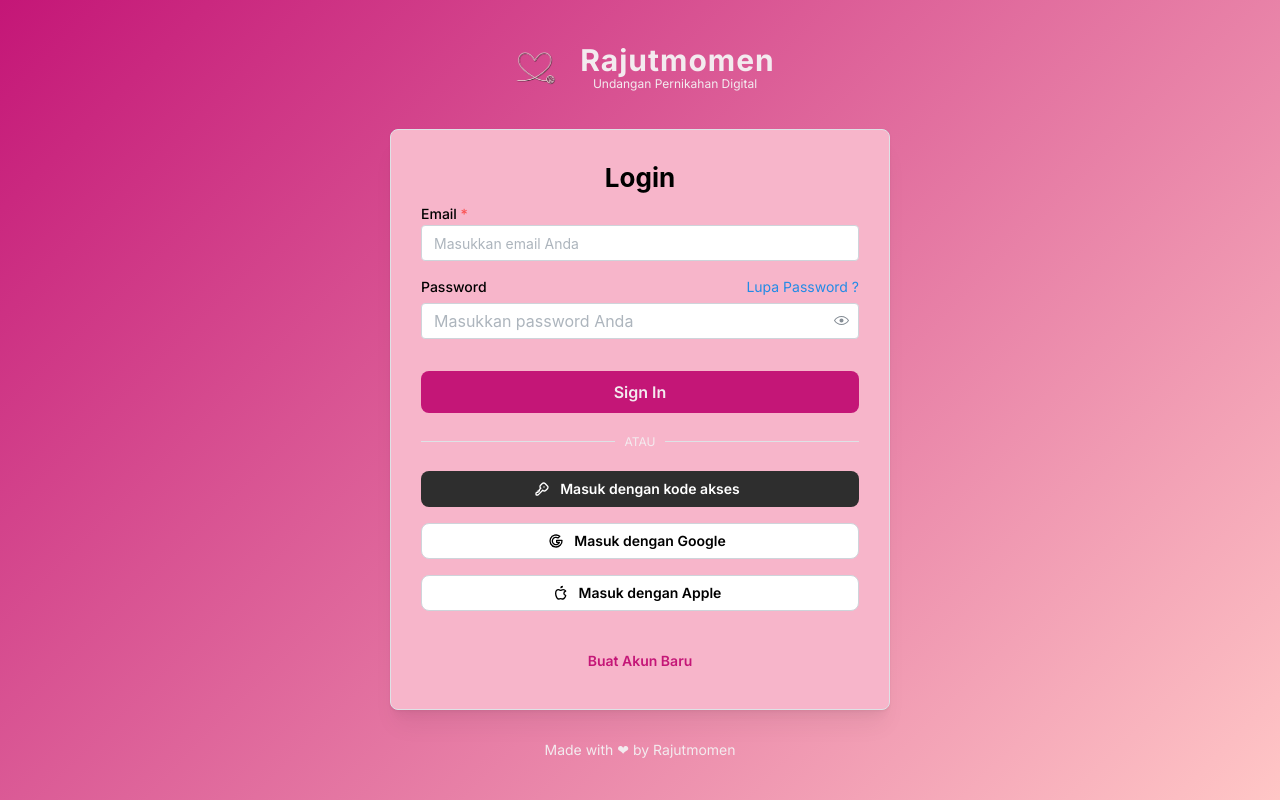
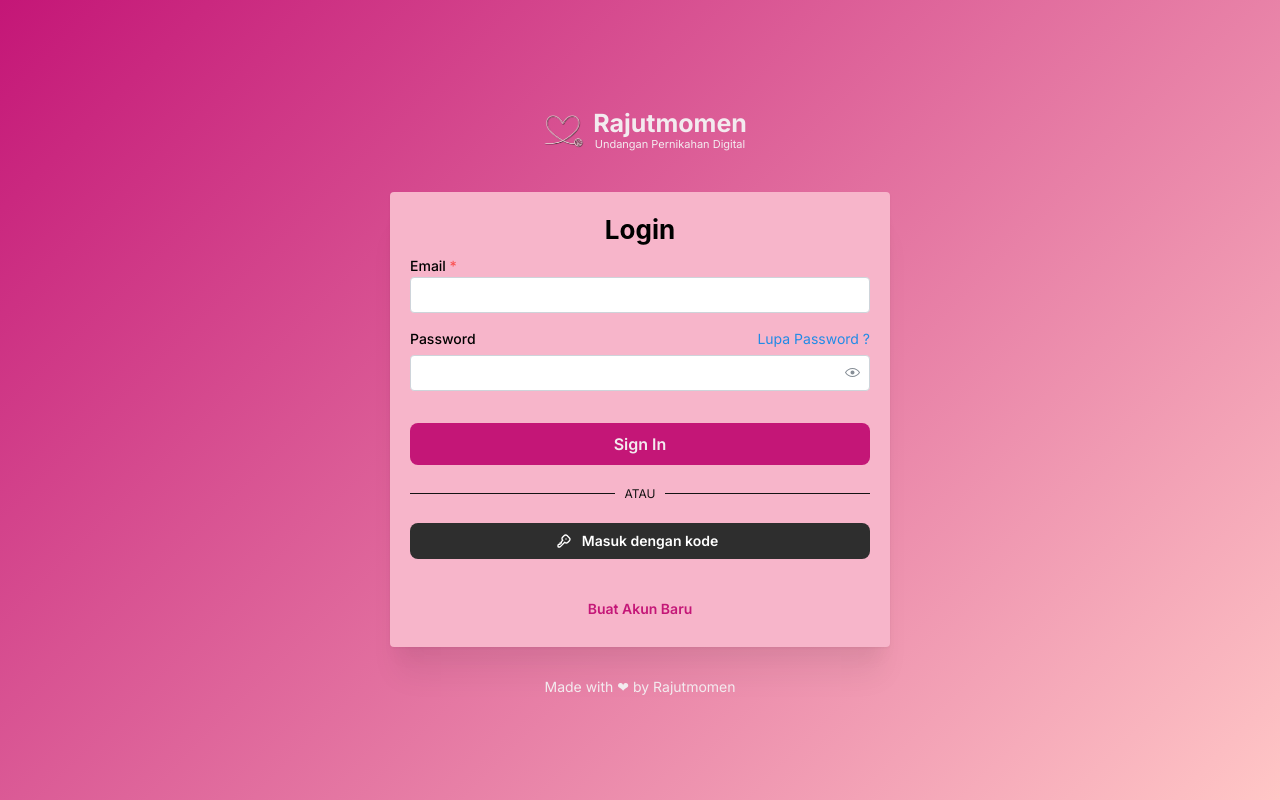
Before and after one commit to Bagasbanuna02/invitation, a Next.js app: page /login in a window 1280 px wide. Built offline with nearby package versions, Linux system fonts and the light colour scheme.

Commit message:
fix authentication

```diff
--- a/src/components/Authentication/share_components/logo_and_brand.tsx
+++ b/src/components/Authentication/share_components/logo_and_brand.tsx
@@ -1,13 +1,12 @@
 import { COLOR } from "@/lib/color-palet";
 import { Center, Group, Image, Stack, Text } from "@mantine/core";
-
-export { LogoAndBrandHeader, LogoAndBrandFooter };
+export { LogoAndBrandFooter, LogoAndBrandHeader };
 
 const LogoAndBrandHeader = () => {
   return (
     <Center mb={30}>
       <Group
-        gap={"xs"}
+        gap={0}
         style={{
           display: "flex",
           alignItems: "center",
@@ -16,21 +15,21 @@ const LogoAndBrandHeader = () => {
       >
         <Image src="/assets/logo2.png" alt="Logo" h={60} w={60} />
 
-        <Stack align="center" gap={0} justify="left">
+        <Stack align="center" gap={0} justify="center">
           <Text
             fw={700}
-            size={"30px"}
-            ml={5}
+            size={"25px"}
+            // ml={5}
             c={COLOR.white}
             style={{
-              letterSpacing: "1px",
+              // letterSpacing: "1px",
             }}
           >
             Rajutmomen
           </Text>
           <Text
             style={{
-              fontSize: "12px",
+              fontSize: "11px",
             }}
             c={COLOR.white}
           >
--- /dev/null
+++ b/src/components/Authentication/share_components/styles_auth.tsx
@@ -0,0 +1,23 @@
+import { MantineStyleProp } from "@mantine/core";
+import { COLOR } from "@/lib/color-palet";
+
+export { styleBoxAuth, stylePaperAuth };
+
+const styleBoxAuth: MantineStyleProp = {
+  minHeight: "100vh",
+  background: `linear-gradient(135deg, ${COLOR.pink} 0%, ${COLOR.pinkSoft} 100%)`,
+  display: "flex",
+  //   flex: 1,
+  //   margin: "0px",
+  padding: "40px 20px ",
+  alignItems: "center",
+  justifyContent: "center",
+};
+
+const stylePaperAuth: MantineStyleProp = {
+  radius: "md",
+  withBorder: true,
+  backgroundColor: COLOR.pinkLight,
+  transition: "all 0.3s ease",
+  padding: "20px",
+};
--- a/src/components/Authentication/ui_login.tsx
+++ b/src/components/Authentication/ui_login.tsx
@@ -8,6 +8,7 @@ import {
   Container,
   Divider,
   Group,
+  Modal,
   Paper,
   PasswordInput,
   Stack,
@@ -16,12 +17,17 @@ import {
   Title,
 } from "@mantine/core";
 import { useForm } from "@mantine/form";
-import { IconBrandApple, IconBrandGoogle, IconKey } from "@tabler/icons-react";
+import { useDisclosure } from "@mantine/hooks";
+import { IconKey } from "@tabler/icons-react";
 import Link from "next/link";
-import { LogoAndBrandFooter, LogoAndBrandHeader } from "./share_components/logo_and_brand";
-
+import {
+  LogoAndBrandFooter,
+  LogoAndBrandHeader,
+} from "./share_components/logo_and_brand";
+import { styleBoxAuth, stylePaperAuth } from "./share_components/styles_auth";
 
 export default function UILogin() {
+  const [opened, { open, close }] = useDisclosure(false);
   const form = useForm({
     initialValues: {
       email: "",
@@ -40,44 +46,15 @@ export default function UILogin() {
   };
 
   return (
-    <Box
-      style={{
-        minHeight: "100vh",
-        // backgroundColor: COLOR.pinkSoft,
-        background: `linear-gradient(135deg, ${COLOR.pink} 0%, ${COLOR.pinkSoft} 100%)`,
-        display: "flex",
-        alignItems: "center",
-        justifyContent: "center",
-        padding: "20px",
-      }}
-    >
+    <Box style={styleBoxAuth}>
       <Container size="xl">
         {/* Logo */}
-        {/* <Box ta="center" mb={40}>
-          <Group justify="center" mb={10}>
-            <IconHeartFilled size={40} color={COLOR.white} />
-          </Group>
-          <Stack>
-            <Text size="xl" fw={700} c={COLOR.pink}>
-              Rajutmomen
-            </Text>
-            <Text size="sm" c={COLOR.pink}>
-              online wedding invitation
-            </Text>
-          </Stack>
-        </Box> */}
+
         <LogoAndBrandHeader />
         <Paper
           w={{ base: "100%", md: "500px", sm: "420px" }}
-          radius="md"
-          p={30}
-          withBorder
-          shadow="md"
-          style={{
-            backgroundColor: COLOR.pinkLight,
-            transition: "all 0.3s ease",
-            // border: `2px solid gradient(90deg, ${COLOR.pink} 20%, ${COLOR.pinkSoft} 60%) ${COLOR.pink}`,
-          }}
+          shadow="xl"
+          style={stylePaperAuth}
         >
           <Title order={2} ta="center" mb={5}>
             Login
@@ -87,7 +64,6 @@ export default function UILogin() {
             <Stack>
               <TextInput
                 label="Email"
-                placeholder="Masukkan email Anda"
                 required
                 {...form.getInputProps("email")}
               />
@@ -101,11 +77,7 @@ export default function UILogin() {
                     Lupa Password ?
                   </Anchor>
                 </Group>
-                <PasswordInput
-                  placeholder="Masukkan password Anda"
-                  required
-                  {...form.getInputProps("password")}
-                />
+                <PasswordInput required {...form.getInputProps("password")} />
               </Box>
 
               <Button
@@ -126,8 +98,8 @@ export default function UILogin() {
             label="ATAU"
             labelPosition="center"
             my="lg"
-            c={COLOR.white}
-            styles={{ label: { color: COLOR.white } }}
+            color={COLOR.black}
+            styles={{ label: { color: COLOR.black } }}
           />
 
           <Stack>
@@ -137,12 +109,12 @@ export default function UILogin() {
               fullWidth
               leftSection={<IconKey size={16} />}
               radius="md"
-              onClick={() => console.log("Login with access code")}
+              onClick={open}
             >
-              Masuk dengan kode akses
+              Masuk dengan kode
             </Button>
 
-            <Button
+            {/* <Button
               variant="default"
               fullWidth
               leftSection={<IconBrandGoogle size={16} />}
@@ -160,7 +132,7 @@ export default function UILogin() {
               onClick={() => console.log("Login with Apple")}
             >
               Masuk dengan Apple
-            </Button>
+            </Button> */}
 
             <Button
               variant="subtle"
@@ -179,6 +151,44 @@ export default function UILogin() {
         {/* Footer */}
         <LogoAndBrandFooter />
       </Container>
+
+      <Modal
+        opened={opened}
+        onClose={close}
+        centered
+        // title={"Login dengan kode akses"}
+        // styles={{
+        //   title: {
+        //     fontWeight: "bold",
+
+        //   },
+        //   header: {
+        //     borderBottom: "1px solid #ccc",
+        //   }
+        // }}
+      >
+        <Stack>
+          <TextInput
+            label={"Masukan Kode Akses"}
+            styles={{
+              label: { textAlign: "center", fontWeight: "bold", width: "100%" },
+            }}
+          />
+
+          <Button
+            type="submit"
+            fullWidth
+            mt="md"
+            radius="md"
+            style={{ backgroundColor: COLOR.pink }}
+            c={COLOR.white}
+            size="md"
+            onClick={close}
+          >
+            Sign In
+          </Button>
+        </Stack>
+      </Modal>
     </Box>
   );
 }
```
Also changed, not shown: src/components/Authentication/ui_forgot_password.tsx (+7 -8 lines), src/components/Authentication/ui_register.tsx (+6 -18 lines).
